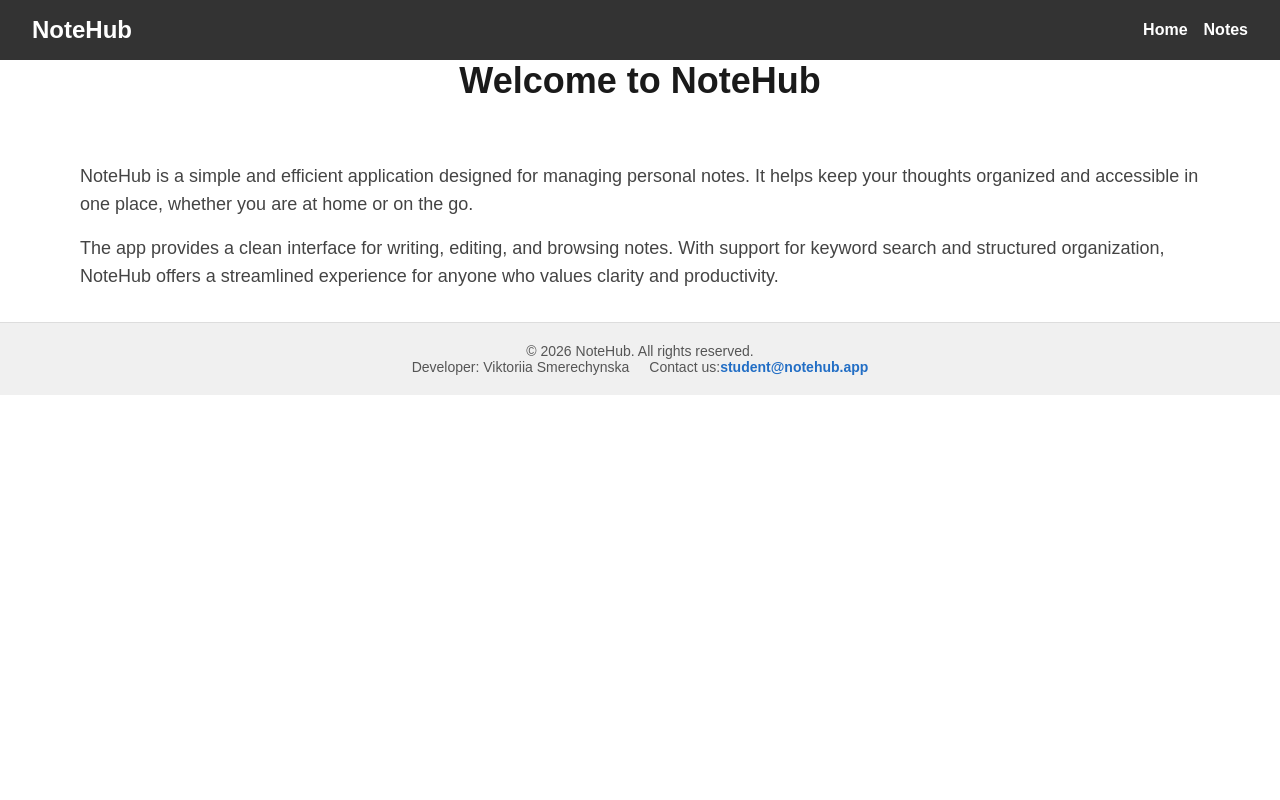
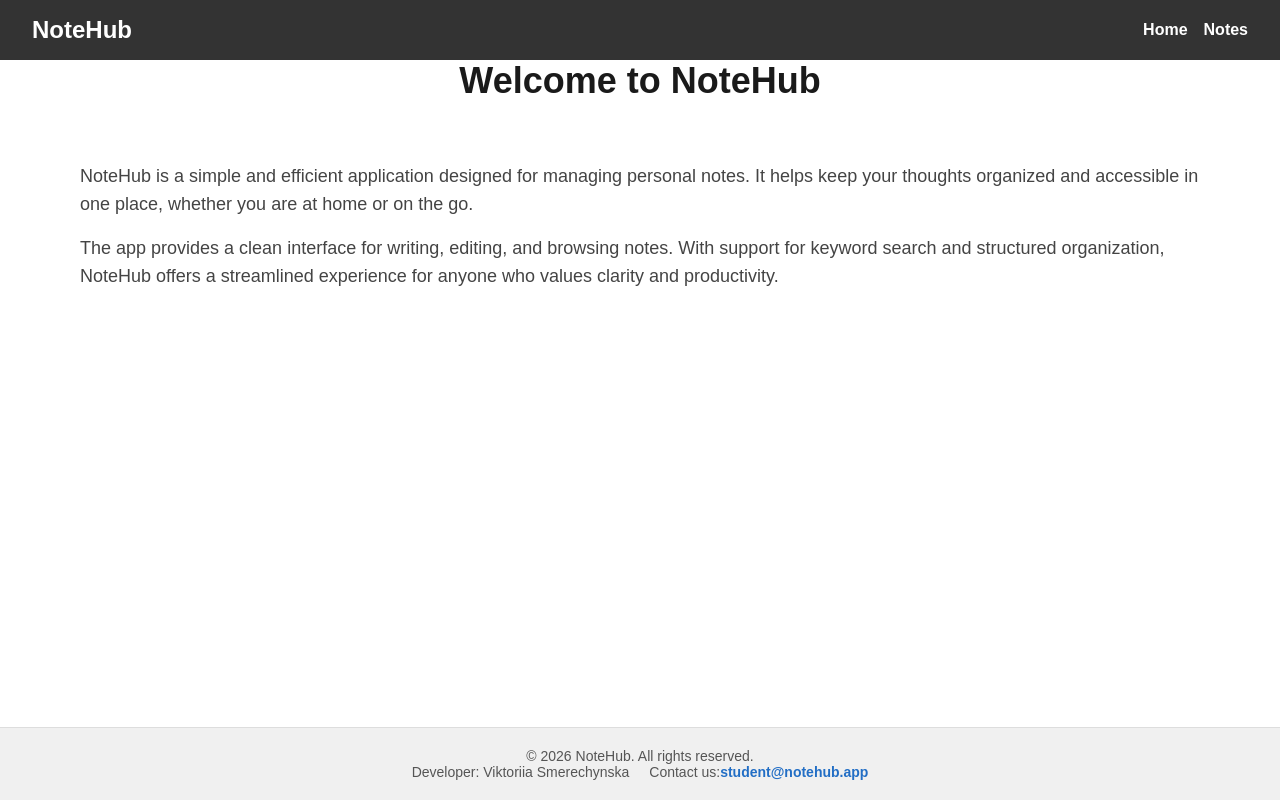
Before and after one commit to Viktoriia-Smerechynska/06-notehub-nextjs, a Next.js app: page / in a window 1280 px wide. Built offline with nearby package versions, Linux system fonts and the light colour scheme.

Commit message:
fixed fotter, global css

```diff
--- a/app/globals.css
+++ b/app/globals.css
@@ -16,11 +16,13 @@ html {
 
 html,
 body {
-  max-width: 100vw;
-  overflow-x: hidden;
+  height: 100%;
+  margin: 0;
+  padding: 0;
 }
 
 body {
+  min-height: 100vh;
   display: flex;
   flex-direction: column;
   color: var(--foreground);
@@ -31,9 +33,10 @@ body {
 }
 
 main {
-  flex: 1;
+  flex: 1 0 auto;
   display: flex;
   flex-direction: column;
+  width: 100%;
 }
 
 * {
--- a/components/Footer/Footer.module.css
+++ b/components/Footer/Footer.module.css
@@ -7,6 +7,8 @@
   font-size: 14px;
   color: #555;
   border-top: 1px solid #ddd;
+
+  margin-top: auto;
 }
 
 .wrap {
```
Also changed, not shown: app/notes/page.tsx (+7 -4 lines).
